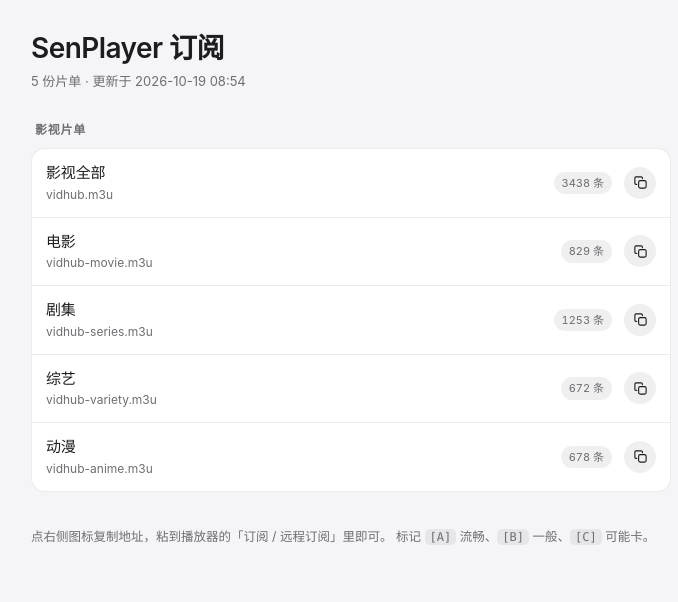
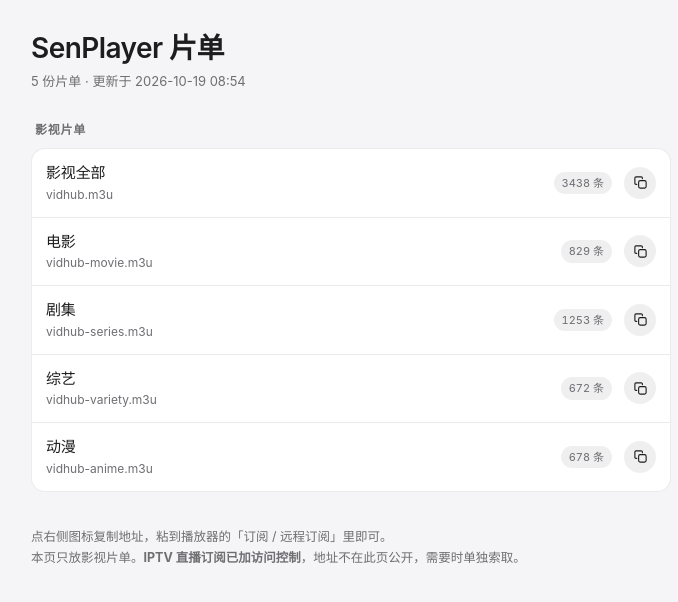
Before and after one commit to bohoco-web/senplayer, a plain HTML site: page index.html in a window 1280 px wide. Shown: the whole page, without its empty margins (289-967 px from the left). Drawn offline with Linux system fonts and the light colour scheme.

Commit message:
更新片单 2026-10-19 09:33

```diff
--- a/index.html
+++ b/index.html
@@ -3,7 +3,7 @@
 <head>
 <meta charset="utf-8">
 <meta name="viewport" content="width=device-width, initial-scale=1, viewport-fit=cover">
-<title>SenPlayer 订阅</title>
+<title>SenPlayer 片单</title>
 <style>
   :root{
     --bg:#f5f5f7; --card:#ffffff; --text:#1d1d1f; --sub:#6e6e73;
@@ -70,13 +70,13 @@
 <body>
 <div class="wrap">
   <header>
-    <h1>SenPlayer 订阅</h1>
+    <h1>SenPlayer 片单</h1>
     <div class="meta" id="meta">加载中…</div>
   </header>
   <main id="list"></main>
   <footer>
     点右侧图标复制地址，粘到播放器的「订阅 / 远程订阅」里即可。
-    标记 <code>[A]</code> 流畅、<code>[B]</code> 一般、<code>[C]</code> 可能卡。
+    <br>本页只放影视片单。<strong>IPTV 直播订阅已加访问控制</strong>，地址不在此页公开，需要时单独索取。
   </footer>
 </div>
 <div class="toast" id="toast">已复制</div>
```
